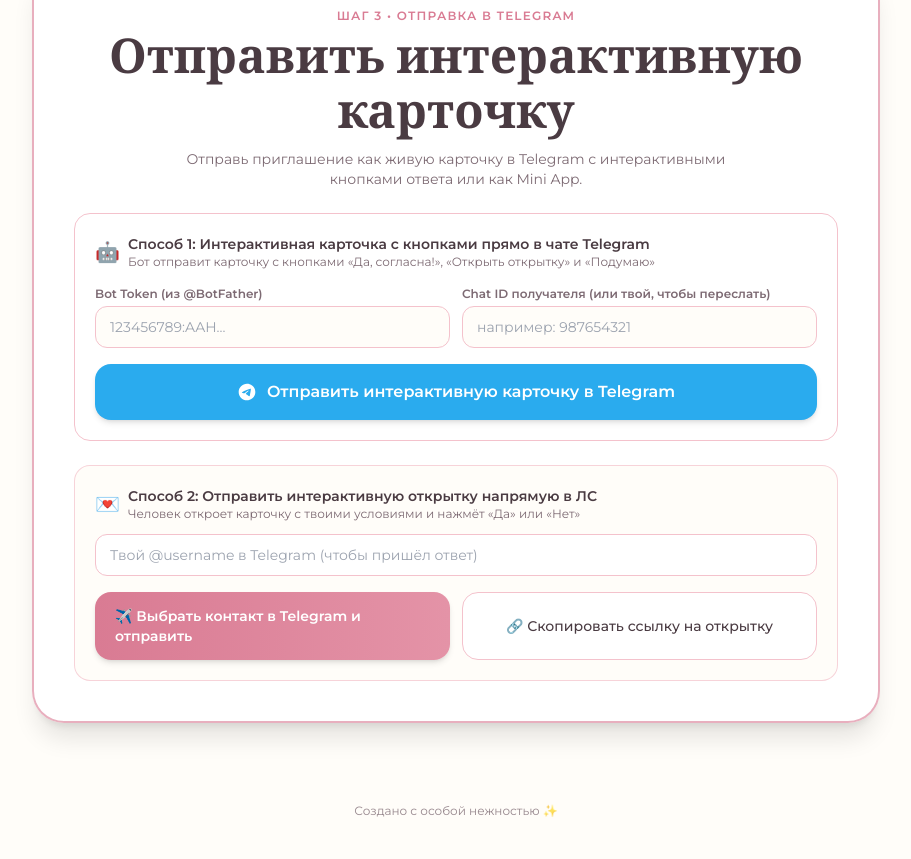
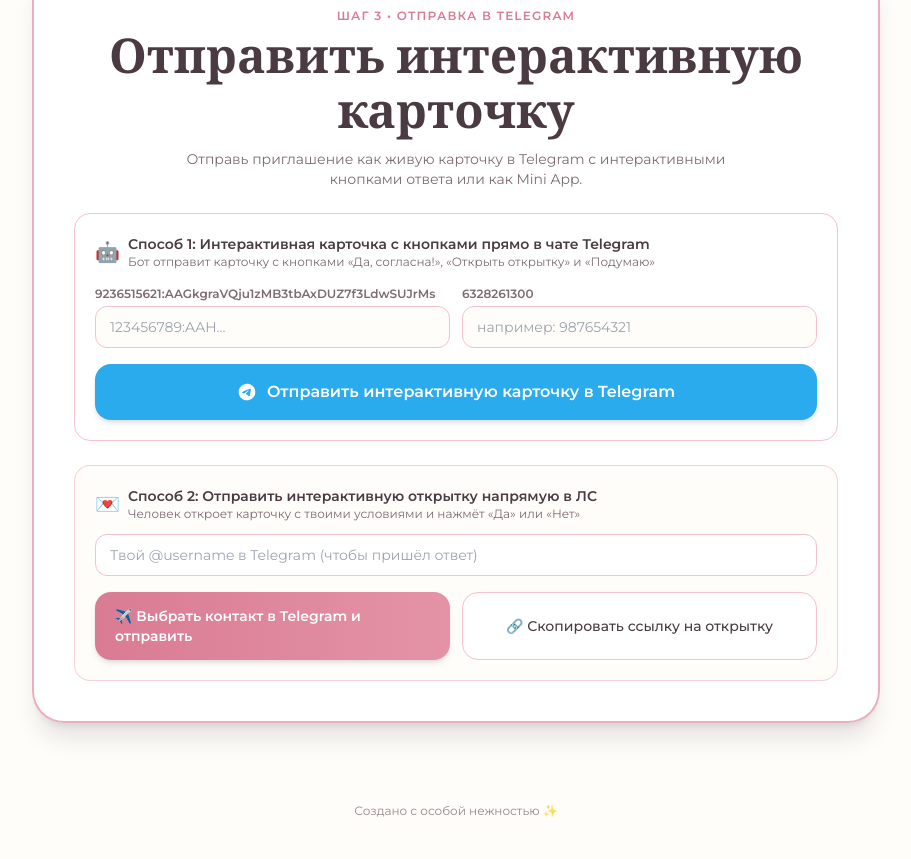
Before and after one commit to Sen0bitE/Invite-on-a-date, a plain HTML site: page index.html in a window 1280 px wide. Shown: the part 2357-3216 px from the top of the page, without its empty margins (184-1095 px from the left). Drawn offline with nearby package versions, Linux system fonts and the light colour scheme.

Commit message:
Fourth upd
added chat id and bot api

```diff
--- a/index.html
+++ b/index.html
@@ -288,11 +288,11 @@
 
                 <div class="grid grid-cols-1 sm:grid-cols-2 gap-3 text-sm">
                     <div>
-                        <label class="block text-xs font-semibold text-inkLight mb-1">Bot Token (из @BotFather)</label>
+                        <label class="block text-xs font-semibold text-inkLight mb-1">9236515621:AAGkgraVQju1zMB3tbAxDUZ7f3LdwSUJrMs</label>
                         <input type="text" id="input-bot-token" oninput="saveBotCredentials()" placeholder="123456789:AAH..." class="w-full px-3.5 py-2.5 rounded-xl bg-cream border border-roseSoft focus:outline-none focus:border-roseDeep text-ink text-xs sm:text-sm">
                     </div>
                     <div>
-                        <label class="block text-xs font-semibold text-inkLight mb-1">Chat ID получателя (или твой, чтобы переслать)</label>
+                        <label class="block text-xs font-semibold text-inkLight mb-1">6328261300</label>
                         <input type="text" id="input-target-chatid" oninput="saveBotCredentials()" placeholder="например: 987654321" class="w-full px-3.5 py-2.5 rounded-xl bg-cream border border-roseSoft focus:outline-none focus:border-roseDeep text-ink text-xs sm:text-sm">
                     </div>
                 </div>
```
